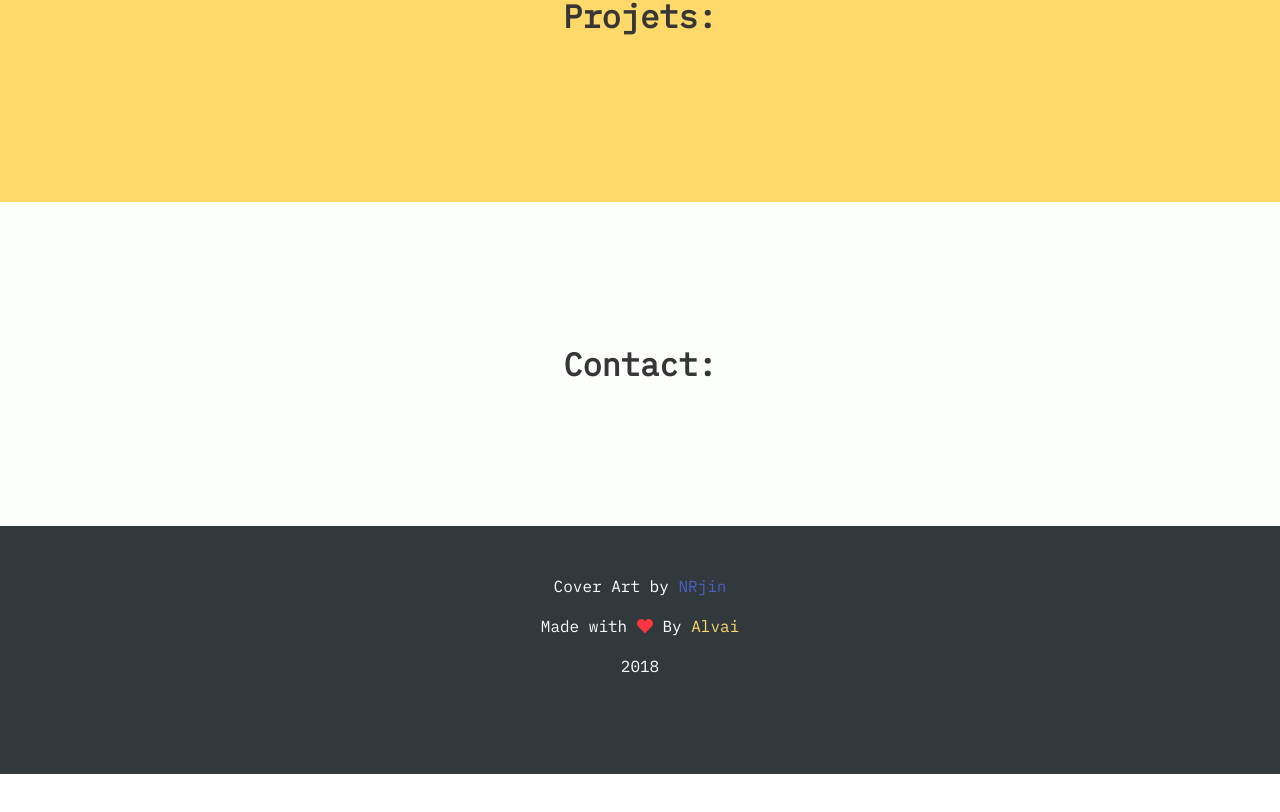
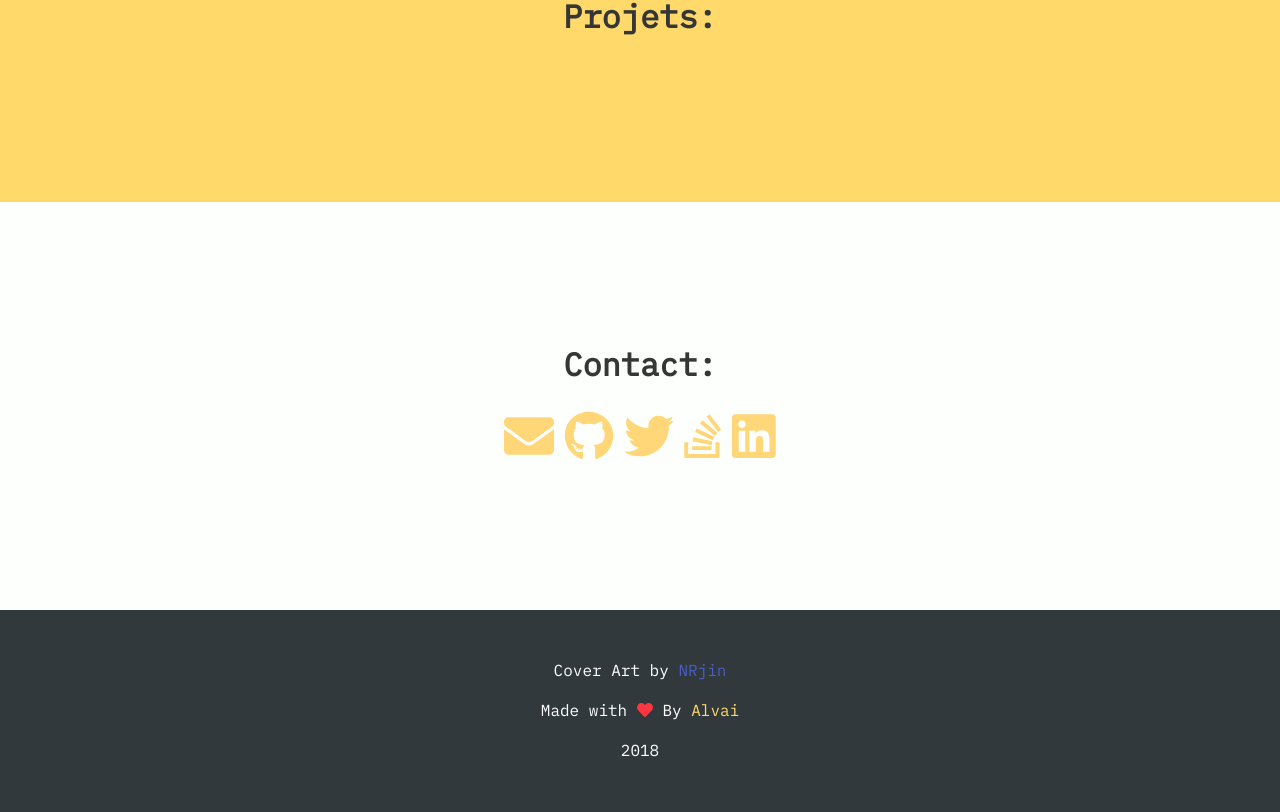
Before and after one commit to IvanMiIosevic/Portfolio, a Vue app: page / in a window 1280 px wide. Shown: the part 1349-2161 px from the top of the page. Before the commit the page ends 2123 px from the top, so only its background shows below. Built offline with nearby package versions, Linux system fonts and the light colour scheme.

Commit message:
Add contact icons

```diff
--- a/src/components/Contact.vue
+++ b/src/components/Contact.vue
@@ -5,6 +5,11 @@
         <h1 class="title">
           Contact:
         </h1>
+        <a class="contact-link" href="mailto:contact.ivanmilosevic@gmail.com"><font-awesome-icon class="contact-icon" icon="envelope" /></a>
+        <a class="contact-link" href="https://github.com/Alvai"><font-awesome-icon class="contact-icon" :icon="['fab', 'github']" /></a>
+        <a class="contact-link" href="https://twitter.com/Alvai__"><font-awesome-icon class="contact-icon" :icon="['fab', 'twitter']" /></a>
+        <a class="contact-link" href="https://stackoverflow.com/users/9940385/ivan-milosevic"><font-awesome-icon class="contact-icon" :icon="['fab', 'stack-overflow']" /></a>
+        <a class="contact-link" href="https://www.linkedin.com/in/ivan-milosevic"><font-awesome-icon class="contact-icon" :icon="['fab', 'linkedin']" /></a>
       </div>
     </div>
   </section>
@@ -14,10 +19,32 @@
 .contact {
   background-color: #fdfffc;
 }
+svg.svg-inline--fa.contact-icon {
+  font-size: 50px;
+  margin: 5px;
+  color: #ffd779;
+  :hover {
+    color: #333c3e;
+  }
+}
 </style>
 
 <script lang="ts">
 import Vue from "vue";
+import { library } from "@fortawesome/fontawesome-svg-core";
+import { faEnvelope } from "@fortawesome/free-solid-svg-icons";
+import {
+  faGithub,
+  faTwitter,
+  faStackOverflow,
+  faLinkedin
+} from "@fortawesome/free-brands-svg-icons";
+import { FontAwesomeIcon } from "@fortawesome/vue-fontawesome";
+
+library.add(faLinkedin, faGithub, faEnvelope, faTwitter, faStackOverflow);
+
+Vue.component("font-awesome-icon", FontAwesomeIcon);
+
 export default Vue.extend({
   name: "Contact"
 });
```
